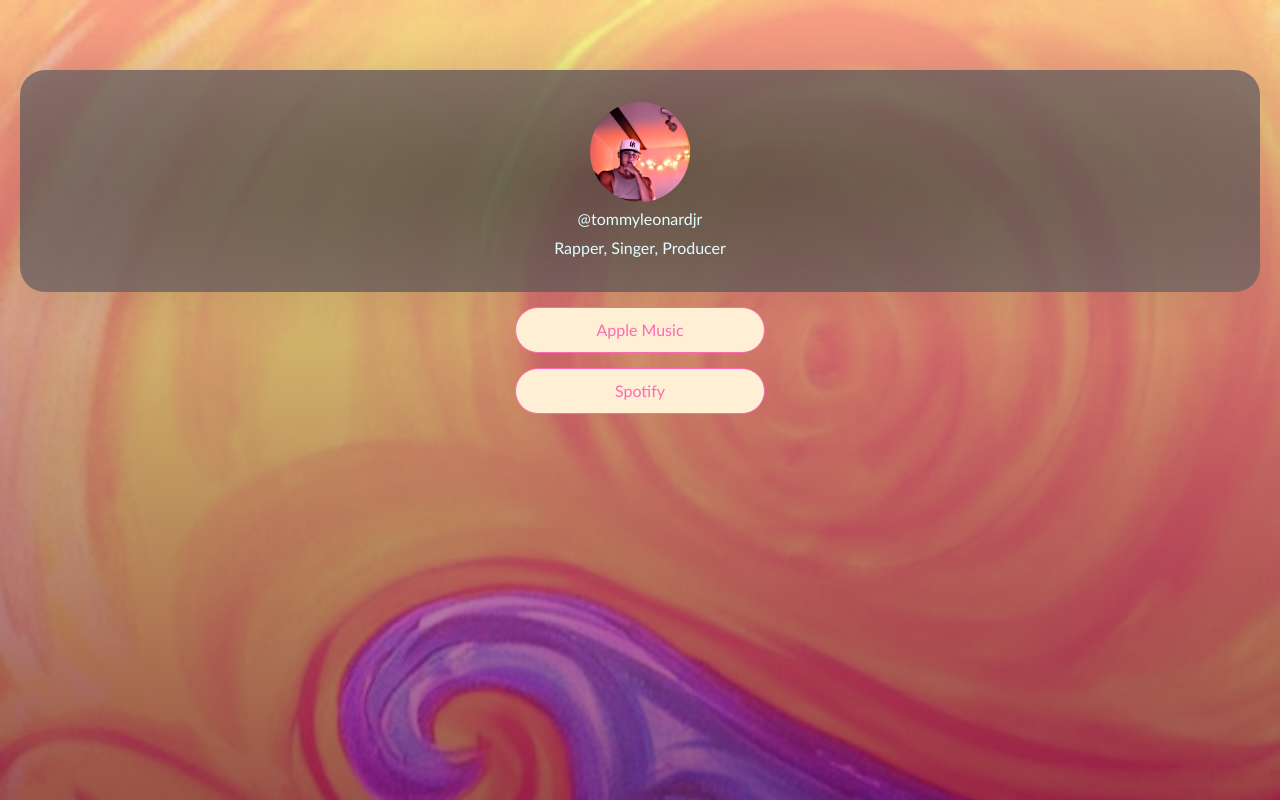
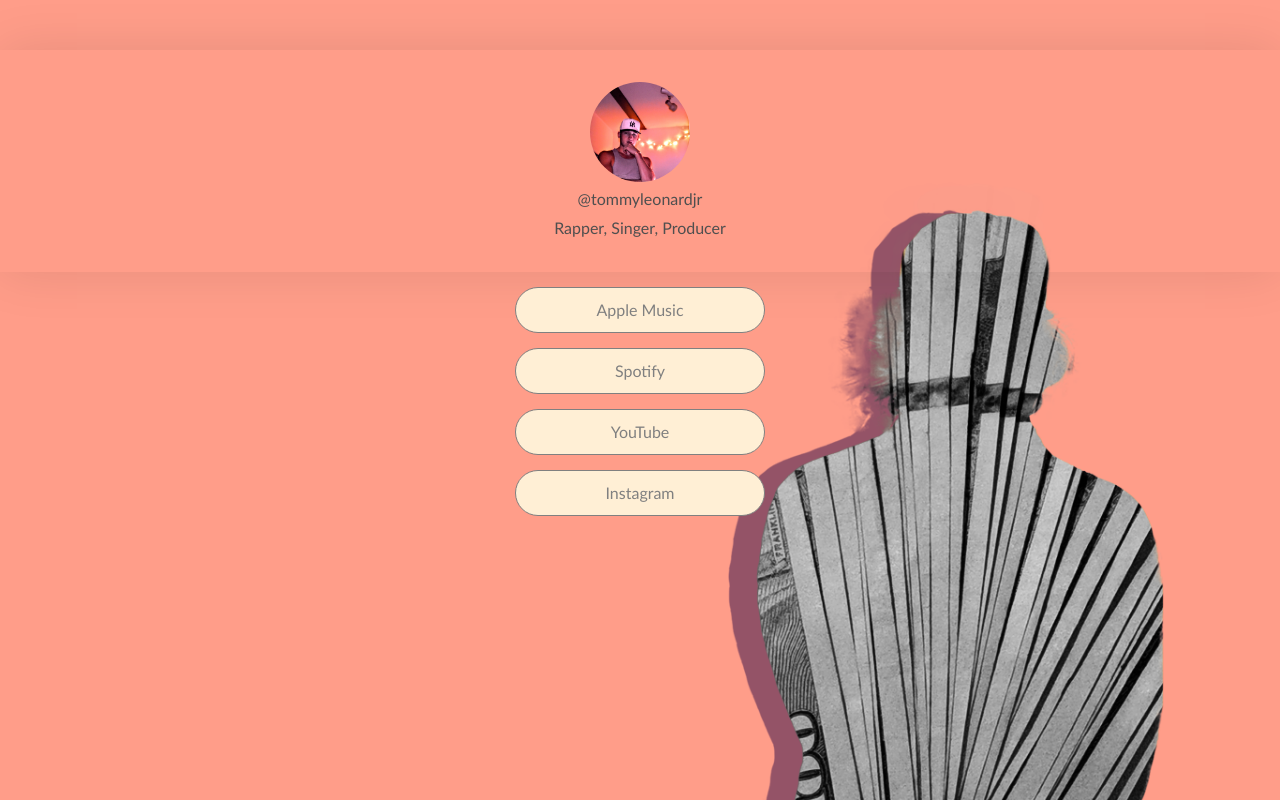
Before and after one commit to CodeNode21/tommyLeonard, a website: page index.html in a window 1280 px wide. Drawn offline with Linux system fonts and the light colour scheme.

Commit message:
new background and look

```diff
--- a/css/style.css
+++ b/css/style.css
@@ -2,65 +2,66 @@
 
 *,
 *::before,
-*::after{
+*::after {
   box-sizing: border-box;
 }
-html{
-
-  height: 100%;
+html {
+  /* height: 100%; */
 }
 body {
   width: calc(100vw-6rem);
+  height: auto;
   margin: 0;
-  font-family:'Gill Sans', 'Gill Sans MT', Calibri, 'Trebuchet MS', sans-serif;
+  font-family: "Gill Sans", "Gill Sans MT", Calibri, "Trebuchet MS", sans-serif;
   font-size: 1rem;
   font-weight: 400;
   line-height: 1.5;
-
   color: #212529;
   text-align: center;
-  background-image: linear-gradient(to bottom, rgba(245,246,252, 0.52), rgba(117,19,93,0.73)),url('../assets/backgroundImg.jpg');
+  /* background-image: url('../assets/Background.png'); */
   background-size: cover;
   /* background-image: radial-gradient(
     transparent,
     hsla(0,100%, 0%, 0.5)
     ); */
-    background-color: currentColor;
-    color: lightcyan;
-  padding: 20px;
+  background-color: #ff9d89;
+  color: rgb(79, 79, 79);
 }
+
+
 header {
-  border-radius: 25px;
+  /* border-radius: 25px; */
+  /* background: rgb(52, 54, 51, 0.7); */
+  /* background-image: radial-gradient(transparent, rgba(163, 135, 135, 0.5)); */
   padding: 2rem;
   margin-top: 50px;
-  background: rgb(52, 54, 51, 0.7);
-  background-image: radial-gradient(
-    transparent,
-    rgba(163, 135, 135, 0.5)
-    );
-  box-shadow: 0 0 50px rgba(0,0,0, 0.1);
+  box-shadow: 0 0 50px rgba(0, 0, 0, 0.1);
 }
-.image{
- width: 100px;
- height: 100px;
- /* background-color: grey; */
- margin: auto;
+.image {
+  width: 100px;
+  height: 100px;
+  margin: auto;
 }
-img{
+img {
   width: 100%;
   height: 100%;
   border-radius: 55px;
   object-fit: cover;
-
 }
-a, a:hover, a:focus, a:active {
+a,
+a:hover,
+a:focus,
+a:active {
   text-decoration: none;
   color: inherit;
+  display: block;
+  height: 100%;
+  width: 100%;
 }
-.link{
+.link {
   margin-top: 15px;
   border: 1px solid currentColor;
-  color: hotpink;
+  color: grey;
   background-color: papayawhip;
   padding: 10px;
   max-width: 250px;
@@ -68,15 +69,62 @@
   margin-right: auto;
   border-radius: 25px;
 }
+@keyframes bounce1 {
+  0% {
+    transform: translateY(-100%);
+  }
+  100% {
+    transform: translateY(0);
+  }
+}
+@keyframes bounce2 {
+  0% {
+    transform: translateY(-200%);
+  }
+  100% {
+    transform: translateY(0);
+  }
+}
+@keyframes bounce3 {
+  0% {
+    transform: translateY(-300%);
+  }
+  100% {
+    transform: translateY(0);
+  }
+}
+.spotify{
+  animation: 1s ease-out 0s 1 bounce1;
+}
+.youtube{
+  animation: 1s ease-out 0s 1 bounce2;
+}
+.ig{
+  animation: 1s ease-out 0s 1 bounce3;
+}
 .link:hover {
   color: orange;
   box-shadow: 0 2px 4px currentColor;
   transition: box-shadow 0.5s;
 }
 
-.qrCode{
-  margin-top: 10px;
-}
-.handle, .bio{
+.handle,
+.bio {
   margin-top: 5px;
 }
+footer{
+  position: absolute;
+  z-index: -1;
+  height: auto;
+  width: 100%;
+  content: url('../assets/Background.png');
+  margin-bottom: 0;
+  bottom: 0;
+}
+
+@media (min-width: 800px){
+  footer{
+    width: 100%;
+    margin-bottom: 0;
+  }
+}
--- a/index.html
+++ b/index.html
@@ -1,25 +1,48 @@
 <!DOCTYPE html>
 <html lang="en">
   <head>
-  <meta charset="UTF-8">
-  <meta http-equiv="X-UA-Compatible" content="IE=edge">
-  <meta name="viewport" content="width=device-width, initial-scale=1.0">
-  <title>tommyLeonardjr</title>
-  <link href=""/>
+    <meta charset="UTF-8" />
+    <meta http-equiv="X-UA-Compatible" content="IE=edge" />
+    <meta name="viewport" content="width=device-width, initial-scale=1.0" />
+    <title>Tommy Leonard</title>
+    <link href="" />
     <link href="css/style.css" rel="stylesheet" />
   </head>
   <body>
+    <div class="content">
       <header>
-    <div class='image'><img src='./assets/tommyBoi.png' alt='legendary'/></div>
-    <div class='handle'><a href='https://instagram.com/tommyleonardjr?utm_medium=copy_link'>@tommyleonardjr</a></div>
-    <div class='bio'>Rapper, Singer, Producer</div>
+        <div class="image">
+          <img src="./assets/tommyBoi.png" alt="legendary" />
+        </div>
+        <div class="handle">
+          <a href="https://instagram.com/tommyleonardjr?utm_medium=copy_link"
+            >@tommyleonardjr</a
+          >
+        </div>
+        <div class="bio">Rapper, Singer, Producer</div>
       </header>
-  <div class='links'>
-    <div class='link'><a href='https://music.apple.com/us/artist/tommy-boy/1547198156'>Apple Music</a></div>
-    <div class='link'><a href='https://open.spotify.com/artist/39SZhrlotMDfYHfzKwyF2R?si=qMMZmHaJTPaMcb2FsO2DEA&dl_branch=1'>Spotify</a></div>
-    <!-- <div class='link'><a>YouTube Link</a></div> -->
+      <div class="links">
+        <div class="link apple">
+          <a href="https://music.apple.com/us/artist/tommy-boy/1547198156"
+            >Apple Music</a
+          >
         </div>
-  <!-- <div class='qrCode'>QR Code</div> -->
+        <div class="link spotify">
+          <a
+            href="https://open.spotify.com/artist/39SZhrlotMDfYHfzKwyF2R?si=qMMZmHaJTPaMcb2FsO2DEA&dl_branch=1"
+            >Spotify</a
+          >
+        </div>
+        <div class="link youtube">
+          <a href="https://www.youtube.com/channel/UCWSXcd6mBV5bFX-W5m0TclQ"
+            >YouTube</a
+          >
+        </div>
+        <div class="link ig">
+          <a href="https://www.instagram.com/tommyleonardjr/">Instagram</a>
+        </div>
+      </div>
+    </div>
     <footer></footer>
   </body>
 </html>
```
Also changed, not shown: tleonard.js (+5 -6 lines), assets/Background.png (added), assets/backgroundImg.jpg (deleted). Lines whose indentation alone changed are shown as unchanged.
